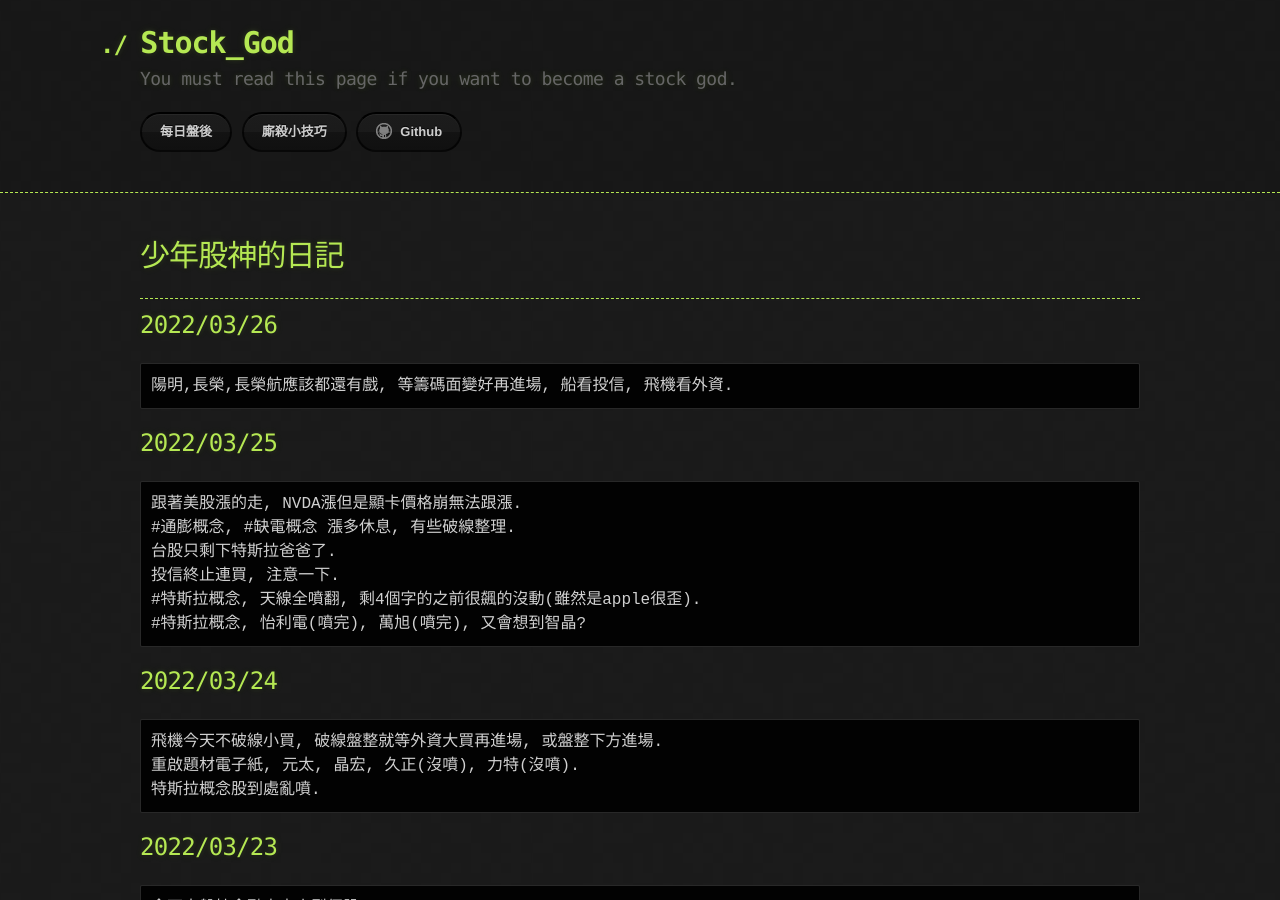
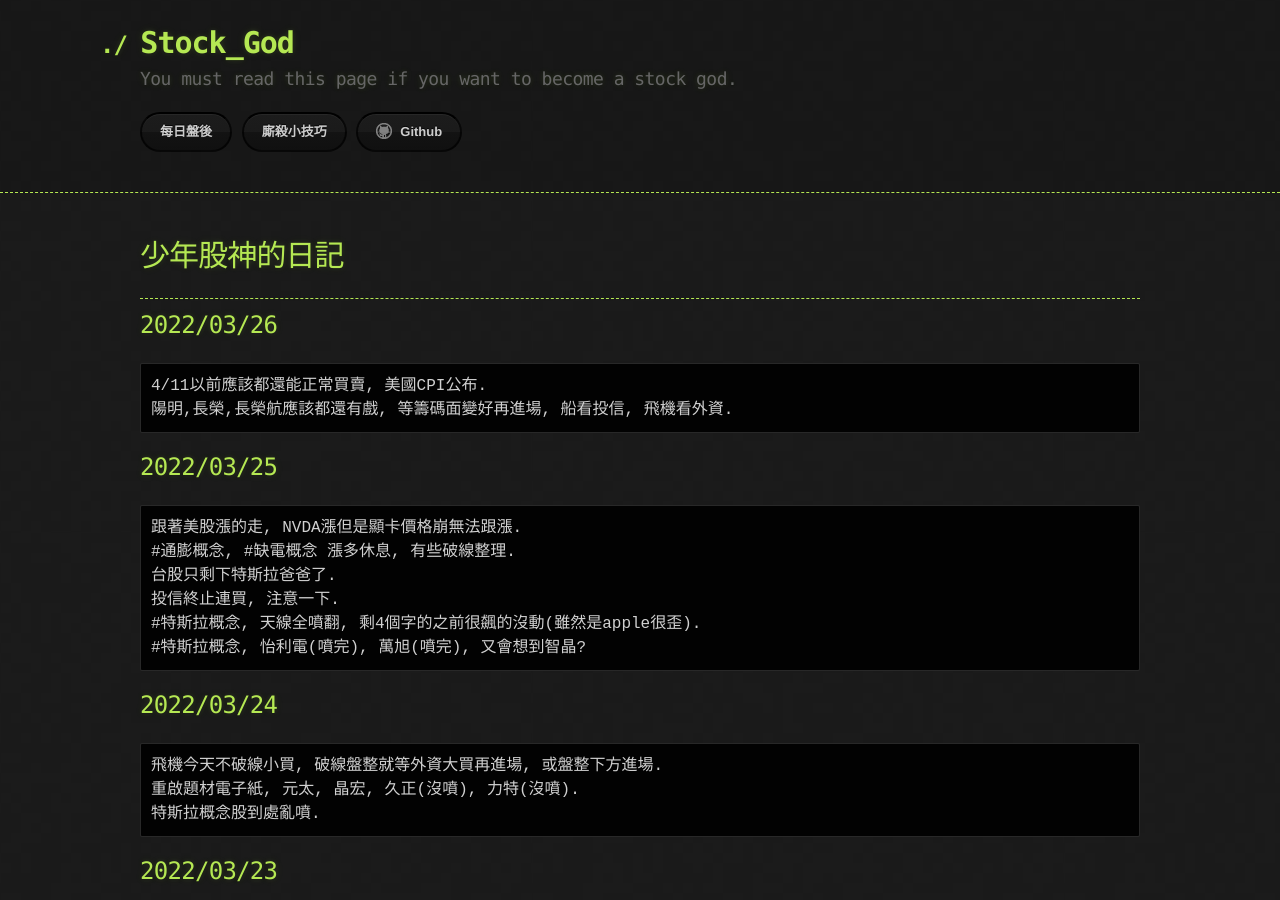
Before and after one commit to lepg5487/Stock_God, a Jekyll site: the page built from index.md, in a window 1280 px wide and 900 px high. Built offline with Jekyll 4.4.1, drawn with Linux system fonts in a browser that asks for light colours; our own code applies the rules of GitHub Pages for plain Markdown files.

Commit message:
Update index.md

````diff
--- a/index.md
+++ b/index.md
@@ -8,6 +8,7 @@ layout: testlayouts
 
 ## 2022/03/26
 ```
+4/11以前應該都還能正常買賣, 美國CPI公布.
 陽明,長榮,長榮航應該都還有戲, 等籌碼面變好再進場, 船看投信, 飛機看外資.
 ```
 
````
